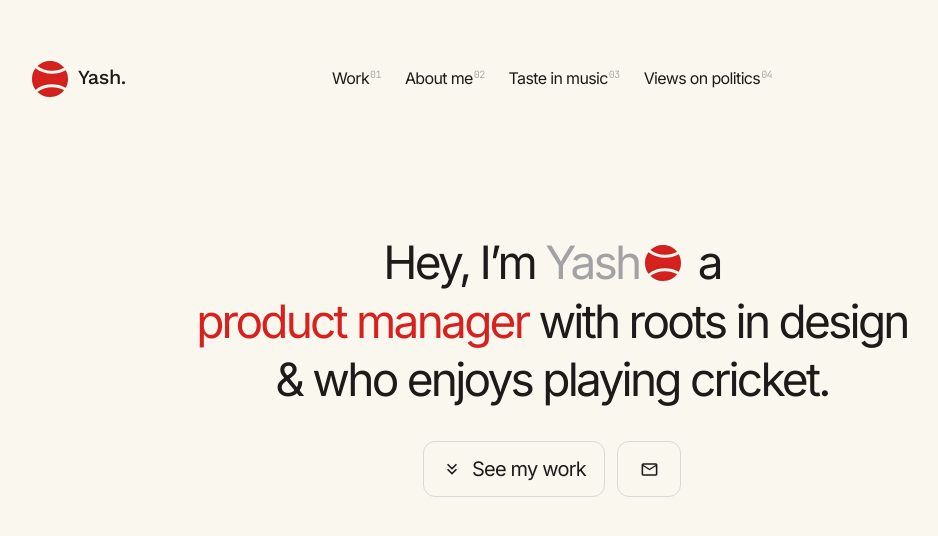
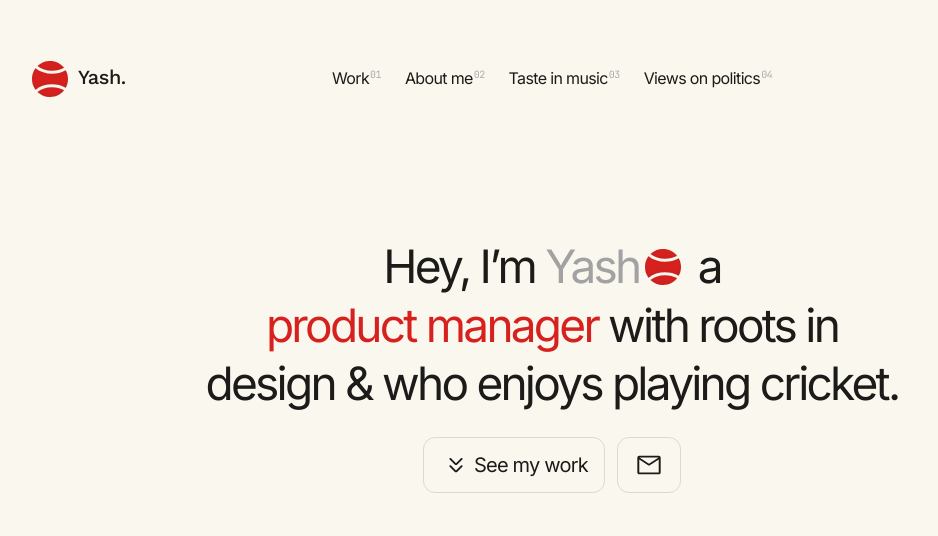
Before and after one commit to sofuhere/super-yash-website, a Next.js app: page / in a window 1280 px wide. Shown: the top 536 px of the page, without its empty margins (88-1026 px from the left). Built offline with nearby package versions, Linux system fonts and the light colour scheme.

Commit message:
fix(pixel-perfect): match exact Figma vectors, paddings, and headline breaks for screen 44:422

```diff
--- a/src/components/Hero.tsx
+++ b/src/components/Hero.tsx
@@ -50,9 +50,9 @@ export default function Hero() {
         <span> a</span>
         <br />
         <span className="text-[#d6211e]">product manager</span>
-        <span> with roots in design</span>
+        <span> with roots in</span>
         <br />
-        <span>&amp; who enjoys playing cricket.</span>
+        <span>design &amp; who enjoys playing cricket.</span>
       </motion.h1>
       <HeroCta />
     </main>
--- a/src/components/HeroCta.tsx
+++ b/src/components/HeroCta.tsx
@@ -6,29 +6,31 @@ import { motion, AnimatePresence } from "framer-motion";
 const EMAIL_ADDRESS = "choudharyyash252@gmail.com";
 
 /**
- * Hero CTA buttons matching Figma Screen 44:422 ("With Buttons")
- * and node 44:532 ("Button States"):
+ * Pixel-perfect Hero CTA buttons matching Figma Screen 44:422 ("With Buttons")
+ * and Node 44:532 ("Button States"):
  *
- * Frame 23 (258 x 56 px):
- * 1. "See my work" button (Frame 18, 182 x 56 px):
- *    - Default: border #d9d9d9, bg transparent
- *    - Hover: border #1c1b19, bg #efece5
- *    - Radius: 12px
- *    - Icon: stat_minus_2 (double chevron down)
- *    - Text: "See my work", Inter Regular 20px, #1c1b19, tracking -4%
+ * Frame 23 (bounds: 258 x 56 px, placed exactly 24px below headline):
  *
- * 2. Mail icon button (Frame 19, 64 x 56 px):
- *    - Default: border #d9d9d9, bg transparent
- *    - Hover: border #1c1b19, bg #efece5
- *    - Radius: 12px
- *    - Icon: mail (Material Symbols)
- *    - On click: opens mailto & copies email with "Copied!" feedback
+ * 1. "See my work" (Frame 18, 182 x 56 px, radius: 12px):
+ *    - Left padding: 18px
+ *    - Icon: stat_minus_2 (exact 28x28 vector from Figma)
+ *    - Gap: 4px
+ *    - Text: "See my work", Inter Regular 20px, #1c1b19, line-height 125%, tracking -4%
+ *    - Right padding: 18px
+ *    - Default: border 1px #d9d9d9, bg transparent
+ *    - Hover: border 1px #1c1b19, bg #efece5
+ *
+ * 2. Mail button (Frame 19, 64 x 56 px, radius: 12px):
+ *    - Icon: mail (exact 28x28 vector from Figma, perfectly centered at x:18, y:14)
+ *    - Default: border 1px #d9d9d9, bg transparent
+ *    - Hover: border 1px #1c1b19, bg #efece5
+ *    - On click: opens mailto & copies to clipboard with "Copied!" feedback
  */
 export default function HeroCta() {
   const [copied, setCopied] = useState(false);
   const timerRef = useRef<NodeJS.Timeout | null>(null);
 
-  const handleEmailClick = (e: React.MouseEvent<HTMLAnchorElement>) => {
+  const handleEmailClick = () => {
     if (typeof navigator !== "undefined" && navigator.clipboard) {
       navigator.clipboard.writeText(EMAIL_ADDRESS).catch(() => {});
     }
@@ -52,30 +54,38 @@ export default function HeroCta() {
       initial={{ opacity: 0, y: 12 }}
       animate={{ opacity: 1, y: 0 }}
       transition={{ duration: 0.6, delay: 0.2, ease: [0.16, 1, 0.3, 1] }}
-      className="flex items-center justify-center gap-[12px] w-full max-w-[258px] mt-6 sm:mt-8 select-none"
+      className="flex items-center justify-center gap-[12px] w-[258px] mt-[24px] select-none"
     >
-      {/* 1. "See my work" Button */}
+      {/* 1. "See my work" Button (182 x 56 px) */}
       <a
         href="#work"
         onClick={handleWorkClick}
-        className="group h-[56px] w-[182px] shrink-0 rounded-[12px] border border-[#d9d9d9] bg-transparent flex items-center justify-center gap-[10px] px-4 transition-all duration-200 hover:border-[#1c1b19] hover:bg-[#efece5] active:scale-[0.98]"
+        className="group h-[56px] w-[182px] shrink-0 rounded-[12px] border border-[#d9d9d9] bg-transparent flex items-center pl-[18px] pr-[18px] gap-[4px] transition-all duration-200 hover:border-[#1c1b19] hover:bg-[#efece5] active:scale-[0.98]"
         aria-label="See my work"
       >
-        {/* Double downward chevron (stat_minus_2) */}
+        {/* Exact stat_minus_2 vector from Figma (28x28) */}
+        <div className="w-[28px] h-[28px] shrink-0 flex items-center justify-center transition-transform duration-200 group-hover:translate-y-[2px]">
           <svg
-          viewBox="0 -960 960 960"
-          className="w-[20px] h-[20px] shrink-0 fill-[#1c1b1f] transition-transform duration-200 group-hover:translate-y-[2px]"
+            width="28"
+            height="28"
+            viewBox="18 14 28 28"
+            fill="none"
+            xmlns="http://www.w3.org/2000/svg"
             aria-hidden="true"
           >
-          <path d="M480-200 240-440l56-56 184 183 184-183 56 56-240 240Zm0-240L240-680l56-56 184 183 184-183 56 56-240 240Z" />
+            <path
+              d="M31.9999 33.4346L36.9582 28.4862C37.1462 28.2982 37.3715 28.2025 37.634 28.1992C37.8965 28.1961 38.125 28.2918 38.3194 28.4862C38.5073 28.674 38.6012 28.9009 38.6012 29.1667C38.6012 29.4325 38.5073 29.6593 38.3194 29.8471L33.3707 34.7958C33.0013 35.1653 32.5443 35.35 31.9999 35.35C31.4554 35.35 30.9985 35.1653 30.6291 34.7958L25.6803 29.8471C25.4925 29.6593 25.3969 29.4341 25.3936 29.1716C25.3903 28.9091 25.4859 28.6806 25.6803 28.4862C25.8684 28.2982 26.0953 28.2042 26.3611 28.2042C26.6267 28.2042 26.8535 28.2982 27.0416 28.4862L31.9999 33.4346ZM31.9999 26.182L36.9582 21.2333C37.1462 21.0453 37.3715 20.9497 37.634 20.9466C37.8965 20.9433 38.125 21.0389 38.3194 21.2333C38.5073 21.4214 38.6012 21.6482 38.6012 21.9138C38.6012 22.1796 38.5073 22.4065 38.3194 22.5945L33.3707 27.543C33.0013 27.9124 32.5443 28.0971 31.9999 28.0971C31.4554 28.0971 30.9985 27.9124 30.6291 27.543L25.6803 22.5945C25.4925 22.4065 25.3969 22.1812 25.3936 21.9187C25.3903 21.6562 25.4859 21.4278 25.6803 21.2333C25.8684 21.0453 26.0953 20.9513 26.3611 20.9513C26.6267 20.9513 26.8535 21.0453 27.0416 21.2333L31.9999 26.182Z"
+              fill="#1C1B1F"
+            />
           </svg>
+        </div>
 
         <span className="font-sans text-[20px] font-normal text-[#1c1b19] leading-[1.25] tracking-[-0.04em] whitespace-nowrap">
           See my work
         </span>
       </a>
 
-      {/* 2. Mail Icon Button */}
+      {/* 2. Mail Icon Button (64 x 56 px) */}
       <div className="relative">
         <a
           href={`mailto:${EMAIL_ADDRESS}`}
@@ -89,22 +99,31 @@ export default function HeroCta() {
               viewBox="0 0 24 24"
               fill="none"
               stroke="#1c1b19"
-              strokeWidth="2.4"
+              strokeWidth="2.2"
               strokeLinecap="round"
               strokeLinejoin="round"
-              className="w-[20px] h-[20px] shrink-0 text-[#1c1b19]"
+              className="w-[20px] h-[20px] shrink-0"
               aria-hidden="true"
             >
               <polyline points="20 6 9 17 4 12" />
             </svg>
           ) : (
+            <div className="w-[28px] h-[28px] shrink-0 flex items-center justify-center transition-transform duration-200 group-hover:scale-105">
+              {/* Exact mail vector from Figma (28x28) */}
               <svg
-              viewBox="0 -960 960 960"
-              className="w-[23px] h-[19px] shrink-0 fill-[#1c1b19] transition-transform duration-200 group-hover:scale-105"
+                width="28"
+                height="28"
+                viewBox="212 14 28 28"
+                fill="none"
+                xmlns="http://www.w3.org/2000/svg"
                 aria-hidden="true"
               >
-              <path d="M160-160q-33 0-56.5-23.5T80-240v-480q0-33 23.5-56.5T160-800h640q33 0 56.5 23.5T880-720v480q0 33-23.5 56.5T800-160H160Zm320-280L160-640v400h640v-400L480-440Zm0-80 320-200H160l320 200ZM160-640v-80 480-400Z" />
+                <path
+                  d="M216.278 37.3329C215.753 37.3329 215.298 37.1401 214.912 36.7546C214.527 36.3688 214.334 35.9134 214.334 35.3884V20.6108C214.334 20.0858 214.527 19.6304 214.912 19.2446C215.298 18.8591 215.753 18.6663 216.278 18.6663H235.723C236.248 18.6663 236.703 18.8591 237.089 19.2446C237.474 19.6304 237.667 20.0858 237.667 20.6108V35.3884C237.667 35.9134 237.474 36.3688 237.089 36.7546C236.703 37.1401 236.248 37.3329 235.723 37.3329H216.278ZM235.723 22.4579L226.516 28.3983C226.431 28.4436 226.349 28.4808 226.268 28.51C226.187 28.5392 226.098 28.5538 226 28.5538C225.903 28.5538 225.814 28.5392 225.733 28.51C225.652 28.4808 225.569 28.4436 225.485 28.3983L216.278 22.4579V35.3884H235.723V22.4579ZM226 26.7941L235.645 20.6108H216.375L226 26.7941ZM216.278 22.6913V21.3531V21.377V20.6108V21.3691V21.3464V22.6913Z"
+                  fill="#1C1B19"
+                />
               </svg>
+            </div>
           )}
         </a>
 
```
Lines whose indentation alone changed are shown as unchanged.
